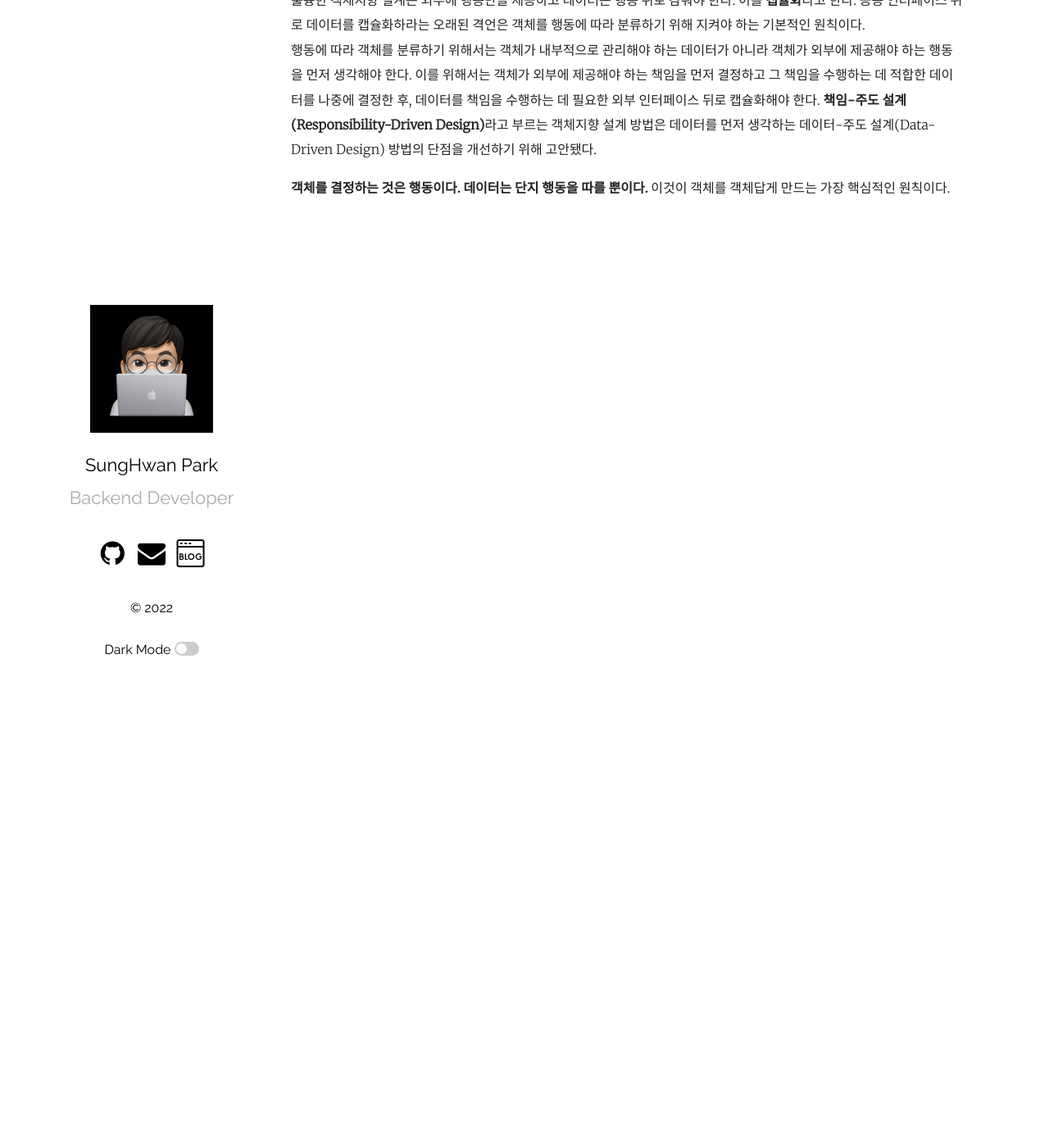
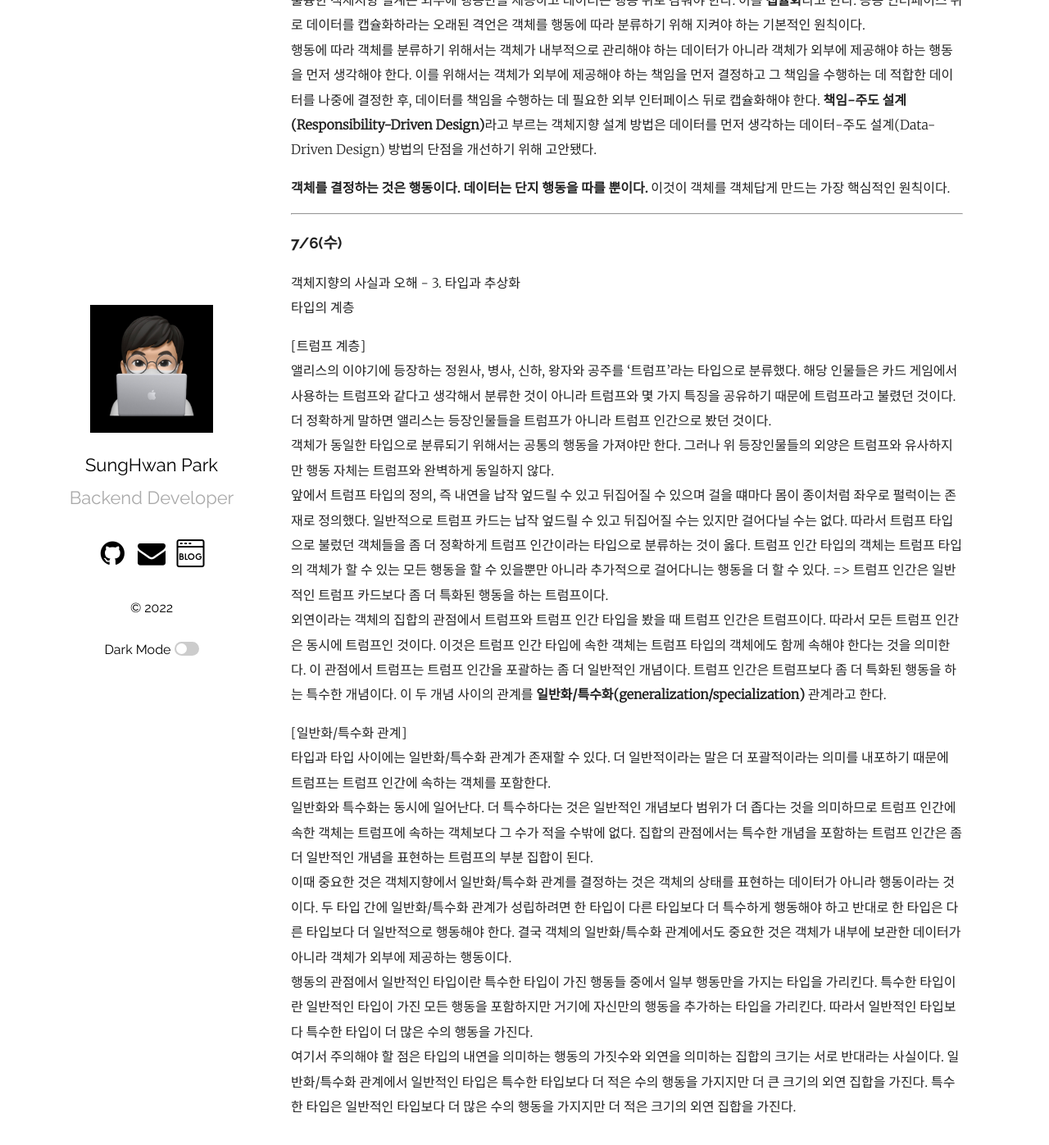
Before and after one commit to mrpark219/TIL, a Jekyll site: the page built from _posts/2022-07-01-7월TIL.markdown, in a window 1280 px wide and 1400 px high, scrolled down 5077 px. Shown: the top 1397 px of the window at 82% size. Built offline with Jekyll 4.4.1, drawn with Linux system fonts in a browser that asks for light colours; comment, search, counter and statistics services are not loaded.

Commit message:
feat: 2022-07-06 TIL 추가

```diff
--- a/_posts/2022-07-01-7월TIL.markdown
+++ b/_posts/2022-07-01-7월TIL.markdown
@@ -123,3 +123,23 @@ categories: 202207 TIL
 행동에 따라 객체를 분류하기 위해서는 객체가 내부적으로 관리해야 하는 데이터가 아니라 객체가 외부에 제공해야 하는 행동을 먼저 생각해야 한다. 이를 위해서는 객체가 외부에 제공해야 하는 책임을 먼저 결정하고 그 책임을 수행하는 데 적합한 데이터를 나중에 결정한 후, 데이터를 책임을 수행하는 데 필요한 외부 인터페이스 뒤로 캡슐화해야 한다. **책임-주도 설계(Responsibility-Driven Design)**라고 부르는 객체지향 설계 방법은 데이터를 먼저 생각하는 데이터-주도 설계(Data-Driven Design) 방법의 단점을 개선하기 위해 고안됐다.
 
 **객체를 결정하는 것은 행동이다. 데이터는 단지 행동을 따를 뿐이다.** 이것이 객체를 객체답게 만드는 가장 핵심적인 원칙이다.
+
+---
+
+### 7/6(수)
+
+객체지향의 사실과 오해 - 3. 타입과 추상화
+타입의 계층
+
+[트럼프 계층]
+앨리스의 이야기에 등장하는 정원사, 병사, 신하, 왕자와 공주를 '트럼프'라는 타입으로 분류했다. 해당 인물들은 카드 게임에서 사용하는 트럼프와 같다고 생각해서 분류한 것이 아니라 트럼프와 몇 가지 특징을 공유하기 때문에 트럼프라고 불렸던 것이다. 더 정확하게 말하면 앨리스는 등장인물들을 트럼프가 아니라 트럼프 인간으로 봤던 것이다.
+객체가 동일한 타입으로 분류되기 위해서는 공통의 행동을 가져야만 한다. 그러나 위 등장인물들의 외양은 트럼프와 유사하지만 행동 자체는 트럼프와 완벽하게 동일하지 않다.
+앞에서 트럼프 타입의 정의, 즉 내연을 납작 엎드릴 수 있고 뒤집어질 수 있으며 걸을 떄마다 몸이 종이처럼 좌우로 펄럭이는 존재로 정의했다. 일반적으로 트럼프 카드는 납작 엎드릴 수 있고 뒤집어질 수는 있지만 걸어다닐 수는 없다. 따라서 트럼프 타입으로 불렀던 객체들을 좀 더 정확하게 트럼프 인간이라는 타입으로 분류하는 것이 옳다. 트럼프 인간 타입의 객체는 트럼프 타입의 객체가 할 수 있는 모든 행동을 할 수 있을뿐만 아니라 추가적으로 걸어다니는 행동을 더 할 수 있다. => 트럼프 인간은 일반적인 트럼프 카드보다 좀 더 특화된 행동을 하는 트럼프이다.
+외연이라는 객체의 집합의 관점에서 트럼프와 트럼프 인간 타입을 봤을 때 트럼프 인간은 트럼프이다. 따라서 모든 트럼프 인간은 동시에 트럼프인 것이다. 이것은 트럼프 인간 타입에 속한 객체는 트럼프 타입의 객체에도 함께 속해야 한다는 것을 의미한다. 이 관점에서 트럼프는 트럼프 인간을 포괄하는 좀 더 일반적인 개념이다. 트럼프 인간은 트럼프보다 좀 더 특화된 행동을 하는 특수한 개념이다. 이 두 개념 사이의 관계를 **일반화/특수화(generalization/specialization)** 관계라고 한다.
+
+[일반화/특수화 관계]
+타입과 타입 사이에는 일반화/특수화 관계가 존재할 수 있다. 더 일반적이라는 말은 더 포괄적이라는 의미를 내포하기 때문에 트럼프는 트럼프 인간에 속하는 객체를 포함한다.
+일반화와 특수화는 동시에 일어난다. 더 특수하다는 것은 일반적인 개념보다 범위가 더 좁다는 것을 의미하므로 트럼프 인간에 속한 객체는 트럼프에 속하는 객체보다 그 수가 적을 수밖에 없다. 집합의 관점에서는 특수한 개념을 포함하는 트럼프 인간은 좀 더 일반적인 개념을 표현하는 트럼프의 부분 집합이 된다.
+이때 중요한 것은 객체지향에서 일반화/특수화 관계를 결정하는 것은 객체의 상태를 표현하는 데이터가 아니라 행동이라는 것이다. 두 타입 간에 일반화/특수화 관계가 성립하려면 한 타입이 다른 타입보다 더 특수하게 행동해야 하고 반대로 한 타입은 다른 타입보다 더 일반적으로 행동해야 한다. 결국 객체의 일반화/특수화 관계에서도 중요한 것은 객체가 내부에 보관한 데이터가 아니라 객체가 외부에 제공하는 행동이다.
+행동의 관점에서 일반적인 타입이란 특수한 타입이 가진 행동들 중에서 일부 행동만을 가지는 타입을 가리킨다. 특수한 타입이란 일반적인 타입이 가진 모든 행동을 포함하지만 거기에 자신만의 행동을 추가하는 타입을 가리킨다. 따라서 일반적인 타입보다 특수한 타입이 더 많은 수의 행동을 가진다.
+여기서 주의해야 할 점은 타입의 내연을 의미하는 행동의 가짓수와 외연을 의미하는 집합의 크기는 서로 반대라는 사실이다. 일반화/특수화 관계에서 일반적인 타입은 특수한 타입보다 더 적은 수의 행동을 가지지만 더 큰 크기의 외연 집합을 가진다. 특수한 타입은 일반적인 타입보다 더 많은 수의 행동을 가지지만 더 적은 크기의 외연 집합을 가진다.
```
